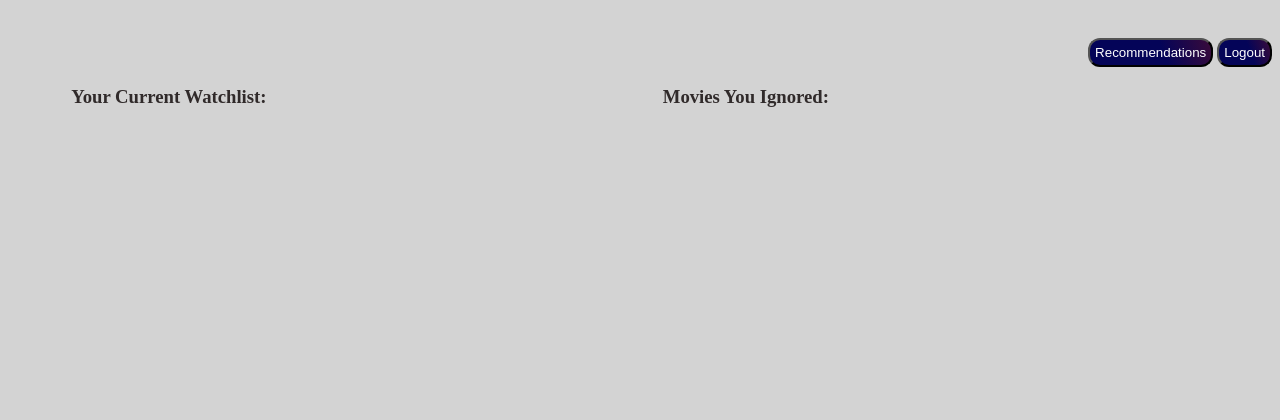
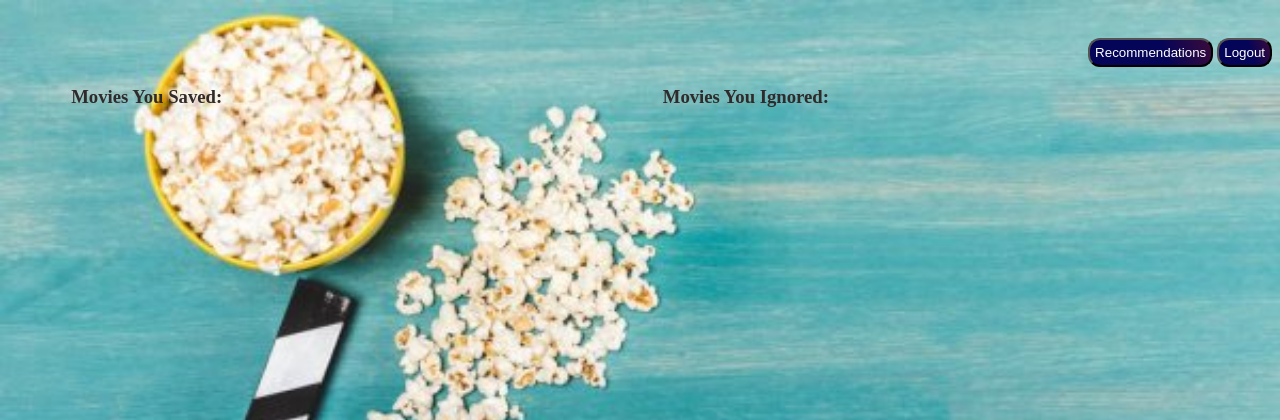
Before and after one commit to CSC4350-TBD/GroupProject, a Flask app: page /user in a window 1280 px wide. Shown: the top 420 px of the page. Run offline with Flask 2, Linux system fonts and the light colour scheme; the visitor is signed in with stand-in values (Sample User, id 1); data comes from the database, SQL or seed files in the repository; data that the repository does not hold is empty.

Commit message:
added picture to user.html

```diff
--- a/router.py
+++ b/router.py
@@ -58,7 +58,7 @@ def main():
         title_list=title_list,
         title_list_len=title_list_len,
         rec_list=rec_list,
-        movie_img_url=movie_img_url
+        movie_img_url=movie_img_url,
     )
 
 
@@ -99,8 +99,10 @@ def register():
 @app.route("/user", methods=["GET", "POST"])
 def user():
     usename = current_user.username
-    saved_movies_list_titles =[]
+    saved_movies_list_titles = []
     ignored_movies_list_titles = []
+    saved_movie_imgs = []
+    ignored_movie_imgs = []
     saved_movies_list = [
         r[0]
         for r in db.session.query(saved_movies.movieid)
@@ -119,14 +121,23 @@ def user():
     for i in saved_movies_list:
         temp1, temp2 = get_movie_info(i)
         saved_movies_list_titles.append(temp2)
+        saved_movie_img = get_movie_poster(i)
+        saved_movie_imgs.append(saved_movie_img)
+        print(saved_movie_img)
+
     for i in ignored_movies_list:
         temp1, temp2 = get_movie_info(i)
         ignored_movies_list_titles.append(temp2)
+        ignored_movie_img = get_movie_poster(i)
+        ignored_movie_imgs.append(ignored_movie_img)
+        print(ignored_movie_img)
 
     return render_template(
         "user.html",
         saved_movies_list_titles=saved_movies_list_titles,
-        ignored_movies_list_titles=ignored_movies_list_titles
+        ignored_movies_list_titles=ignored_movies_list_titles,
+        saved_movie_imgs=saved_movie_imgs,
+        ignored_movie_imgs=ignored_movie_imgs,
     )
 
 
--- a/static/style.css
+++ b/static/style.css
@@ -104,7 +104,7 @@ text-align: left;
 	text-align: center;
 	justify-items: center;
 	margin-left: 3%;
-	margin-right:3%
+	margin-right:3%;
 
   }
 
@@ -170,3 +170,14 @@ text-align: left;
 	background-image: linear-gradient(to bottom left,black, white);
 	cursor: pointer;
 }
+
+#user{
+	background-image: url('bg_3.jpg');
+	background-size: cover;
+}
+
+/* .card-overlay {
+	background: rgba(0, 0, 0, 0.5);
+	width:100%;
+	margin:auto
+  } */
--- a/templates/index.html
+++ b/templates/index.html
@@ -32,6 +32,7 @@
 
     <div class="collection">
         {% for k in title_list %}
+        <!-- run through more than one lists in one jinja loop -->
         {% set title_list = title_list[loop.index-1] %}
         {% set rec_list = rec_list[loop.index-1] %}
         {% set movie_img_url = movie_img_url[loop.index-1] %}
--- a/templates/user.html
+++ b/templates/user.html
@@ -15,16 +15,29 @@
     </nav>
 </header>
 
-<body>
+<body id="user">
+    <div>
+        <div class="card-overlay">
             <!-- main area -->
             <main id="user_main">
+
                 <!-- left column -->
                 <aside id="user_left">
-            <h3>Your Current Watchlist: </h3>
+                    <h3>Movies You Saved: </h3>
                     <p>
                         {% for k in saved_movies_list_titles %}
+                        <!-- run through two lists in one jinja loop -->
+                        {% set saved_movie_imgs = saved_movie_imgs[loop.index-1] %}
                         <li>{{k}}</li>
-                {% endfor %}
+                        {% if saved_movie_imgs != "https://image.tmdb.org/t/p/original" %}
+                        <img src="{{saved_movie_imgs}}" width="300" height="300" />
+                        {% else %}
+                        <img src="/static/no_img.png" width="300" height="300" />
+                        {% endif %}
+
+                        {%endfor%}
+
+
                     </p>
 
                     <br />
@@ -37,8 +50,16 @@
                     <h3>Movies You Ignored: </h3>
                     <p>
                         {% for k in ignored_movies_list_titles %}
+
+                        {% set ignored_movie_imgs = ignored_movie_imgs[loop.index-1] %}
                         <li>{{k}}</li>
-                {% endfor %}
+                        {% if ignored_movie_imgs != "https://image.tmdb.org/t/p/original" %}
+                        <img src="{{ignored_movie_imgs}}" width="300" height="300" />
+                        {% else %}
+                        <img src="/static/no_img.png" width="300" height="300" />
+                        {% endif %}
+
+                        {%endfor%}
                     </p>
 
                     <br />
@@ -48,6 +69,8 @@
 
                 <!-- end main area -->
             </main>
+        </div>
+    </div>
 </body>
 
 </html>
```
Also changed, not shown: static/bg_3.jpg (added). Lines whose indentation alone changed are shown as unchanged.
